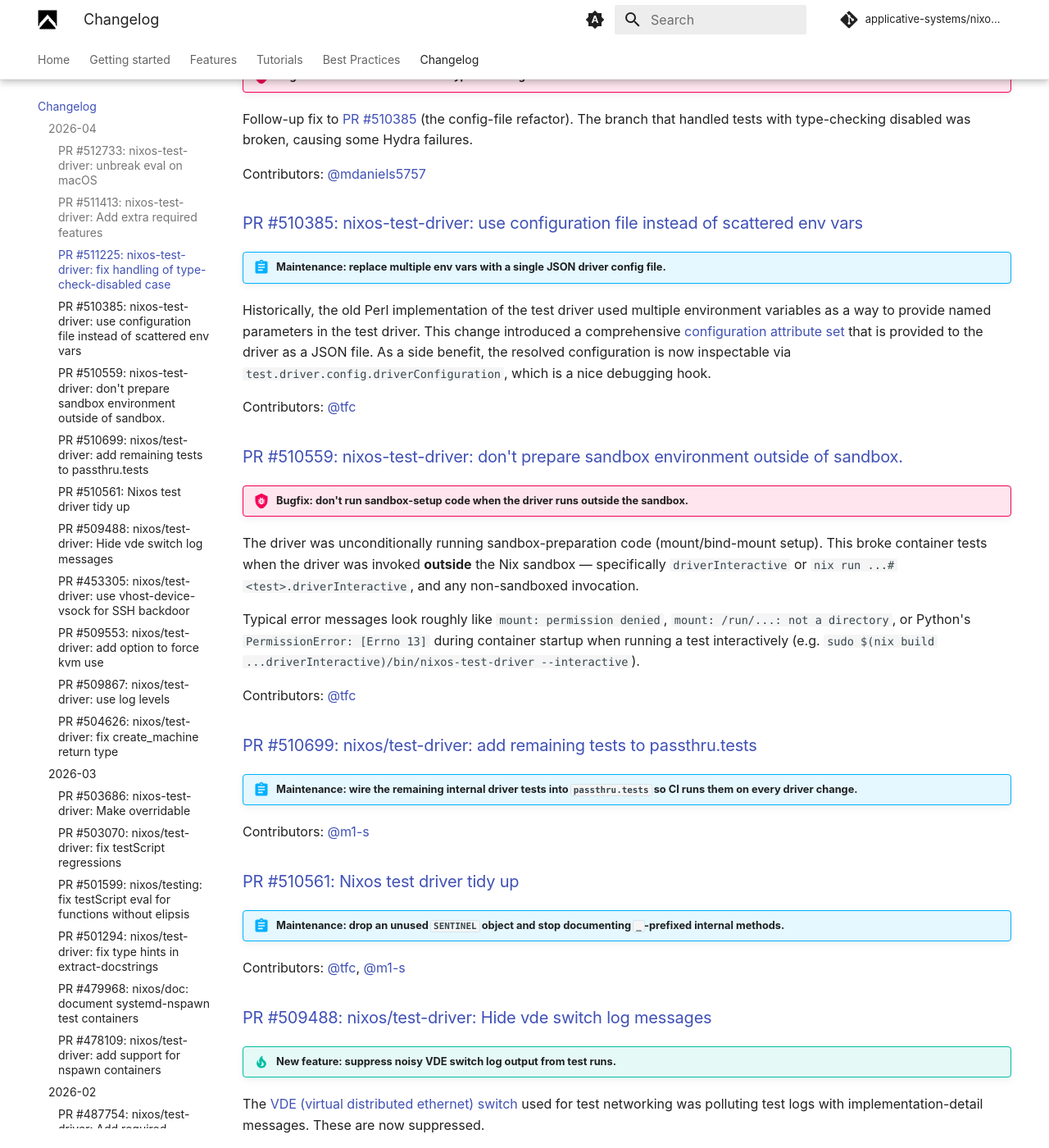
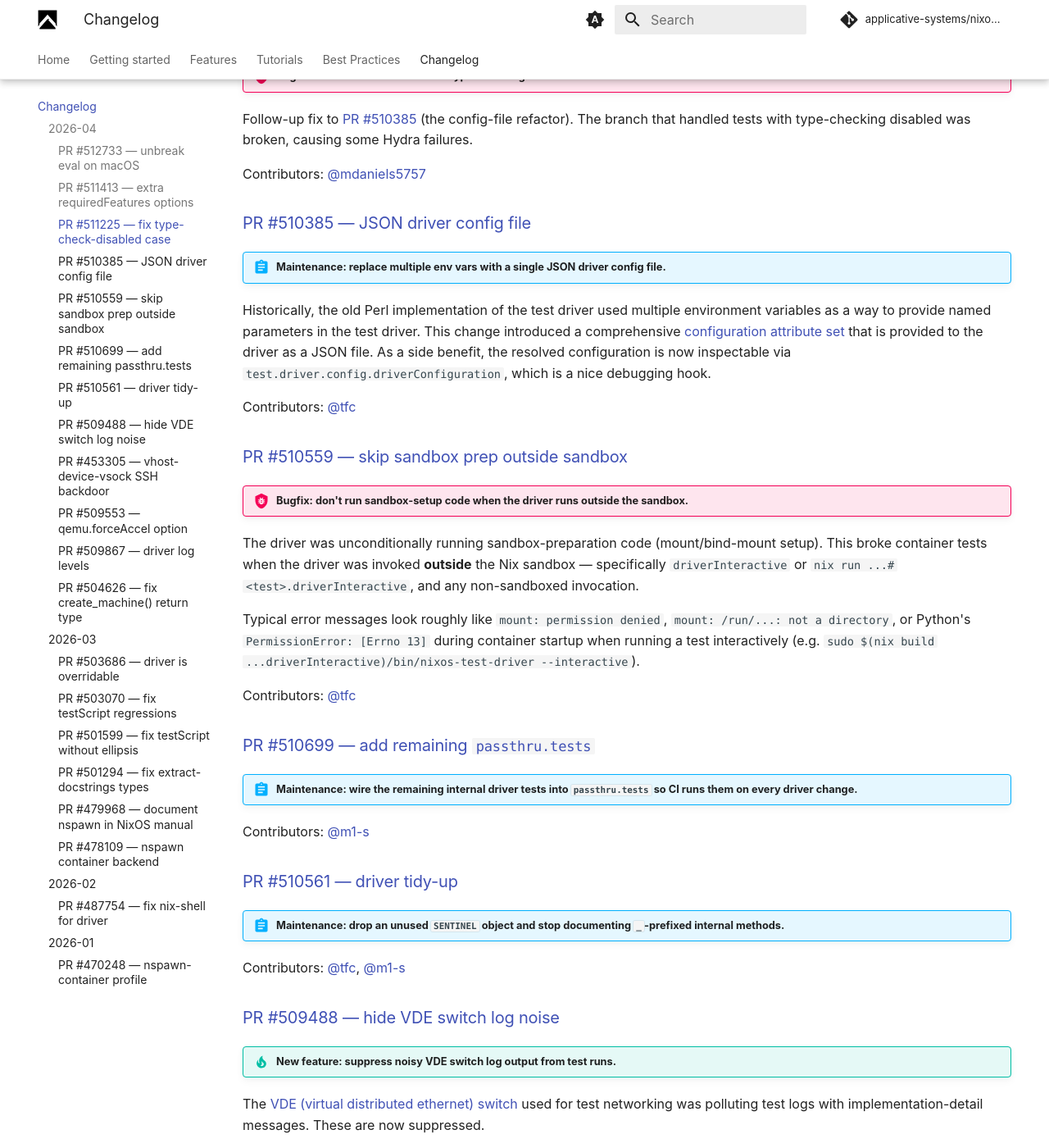
Before and after one commit to applicative-systems/nixos-test-driver-manual, an MkDocs documentation site: the page built from docs/changelog.md, in a window 1280 px wide and 1400 px high, scrolled down 1117 px. Shown: the whole window at 82% size. Built offline with MkDocs 1.6.1 and Material for MkDocs 9.7.7, drawn with Linux system fonts in a browser that asks for light colours; plug-ins that fetch from the network failed and are left out; comment, search, counter and statistics services are not loaded; some of the changed text lies outside the part shown.

Commit message:
make changelog titles shorter

```diff
--- a/docs/changelog.md
+++ b/docs/changelog.md
@@ -1,6 +1,6 @@
 ## 2026-04
 
-### [PR #512733: nixos-test-driver: unbreak eval on macOS](https://github.com/NixOS/nixpkgs/pull/512733)
+### [PR #512733 — unbreak eval on macOS](https://github.com/NixOS/nixpkgs/pull/512733)
 
 !!! bug "Bugfix: restore evaluation of NixOS tests on macOS."
 
@@ -14,7 +14,7 @@ Typical error messages looked roughly like `error: Package 'vhost-device-vsock-.
 
 Contributors: [@tfc](https://github.com/tfc), [@vcunat](https://github.com/vcunat)
 
-### [PR #511413: nixos-test-driver: Add extra required features](https://github.com/NixOS/nixpkgs/pull/511413)
+### [PR #511413 — extra `requiredFeatures` options](https://github.com/NixOS/nixpkgs/pull/511413)
 
 !!! tip "New feature: declare extra required builder features and opt into the `/dev/net` sandbox check."
 
@@ -27,7 +27,7 @@ This is also interesting for anyone running **CUDA / GPU tests**: [see CUDA test
 
 Contributors: [@tfc](https://github.com/tfc)
 
-### [PR #511225: nixos-test-driver: fix handling of type-check-disabled case](https://github.com/NixOS/nixpkgs/pull/511225)
+### [PR #511225 — fix type-check-disabled case](https://github.com/NixOS/nixpkgs/pull/511225)
 
 !!! bug "Bugfix: restore tests that run with type-checking disabled."
 
@@ -35,7 +35,7 @@ Follow-up fix to [PR #510385](https://github.com/NixOS/nixpkgs/pull/510385) (the
 
 Contributors: [@mdaniels5757](https://github.com/mdaniels5757)
 
-### [PR #510385: nixos-test-driver: use configuration file instead of scattered env vars](https://github.com/NixOS/nixpkgs/pull/510385)
+### [PR #510385 — JSON driver config file](https://github.com/NixOS/nixpkgs/pull/510385)
 
 !!! abstract "Maintenance: replace multiple env vars with a single JSON driver config file."
 
@@ -45,7 +45,7 @@ As a side benefit, the resolved configuration is now inspectable via `test.drive
 
 Contributors: [@tfc](https://github.com/tfc)
 
-### [PR #510559: nixos-test-driver: don't prepare sandbox environment outside of sandbox.](https://github.com/NixOS/nixpkgs/pull/510559)
+### [PR #510559 — skip sandbox prep outside sandbox](https://github.com/NixOS/nixpkgs/pull/510559)
 
 !!! bug "Bugfix: don't run sandbox-setup code when the driver runs outside the sandbox."
 
@@ -55,19 +55,19 @@ Typical error messages look roughly like `mount: permission denied`, `mount: /ru
 
 Contributors: [@tfc](https://github.com/tfc)
 
-### [PR #510699: nixos/test-driver: add remaining tests to passthru.tests](https://github.com/NixOS/nixpkgs/pull/510699)
+### [PR #510699 — add remaining `passthru.tests`](https://github.com/NixOS/nixpkgs/pull/510699)
 
 !!! abstract "Maintenance: wire the remaining internal driver tests into `passthru.tests` so CI runs them on every driver change."
 
 Contributors: [@m1-s](https://github.com/m1-s)
 
-### [PR #510561: Nixos test driver tidy up](https://github.com/NixOS/nixpkgs/pull/510561)
+### [PR #510561 — driver tidy-up](https://github.com/NixOS/nixpkgs/pull/510561)
 
 !!! abstract "Maintenance: drop an unused `SENTINEL` object and stop documenting `_`-prefixed internal methods."
 
 Contributors: [@tfc](https://github.com/tfc), [@m1-s](https://github.com/m1-s)
 
-### [PR #509488: nixos/test-driver: Hide vde switch log messages](https://github.com/NixOS/nixpkgs/pull/509488)
+### [PR #509488 — hide VDE switch log noise](https://github.com/NixOS/nixpkgs/pull/509488)
 
 !!! tip "New feature: suppress noisy VDE switch log output from test runs."
 
@@ -77,7 +77,7 @@ Interesting for anyone who reads test logs — less noise, easier to find real i
 
 Contributors: [@m1-s](https://github.com/m1-s)
 
-### [PR #453305: nixos/test-driver: use vhost-device-vsock for SSH backdoor](https://github.com/NixOS/nixpkgs/pull/453305)
+### [PR #453305 — `vhost-device-vsock` SSH backdoor](https://github.com/NixOS/nixpkgs/pull/453305)
 
 !!! tip "New feature: SSH backdoor via `vhost-device-vsock` — no more `/dev/vhost-vsock` in `sandbox-paths`, no more CID conflicts."
 
@@ -92,7 +92,7 @@ Interesting for everyone using `sshBackdoor.enable = true;` and/or `enableDebugH
 
 Contributors: [@Ma27](https://github.com/Ma27)
 
-### [PR #509553: nixos/test-driver: add option to force kvm use](https://github.com/NixOS/nixpkgs/pull/509553)
+### [PR #509553 — `qemu.forceAccel` option](https://github.com/NixOS/nixpkgs/pull/509553)
 
 !!! tip "New feature: `qemu.forceAccel` fails fast when KVM/HVF is unavailable instead of silently falling back to slow TCG."
 
@@ -110,7 +110,7 @@ See also the [testing host setup chapter](setup.md).
 
 Contributors: [@m1-s](https://github.com/m1-s), [@tfc](https://github.com/tfc)
 
-### [PR #509867: nixos/test-driver: use log levels](https://github.com/NixOS/nixpkgs/pull/509867)
+### [PR #509867 — driver log levels](https://github.com/NixOS/nixpkgs/pull/509867)
 
 !!! tip "New feature: proper log levels in the test driver's Python logger."
 
@@ -122,7 +122,7 @@ See the new [Driver log levels](features/log-levels.md) feature page.
 
 Contributors: [@m1-s](https://github.com/m1-s)
 
-### [PR #504626: nixos/test-driver: fix create_machine return type](https://github.com/NixOS/nixpkgs/pull/504626)
+### [PR #504626 — fix `create_machine()` return type](https://github.com/NixOS/nixpkgs/pull/504626)
 
 !!! bug "Bugfix: `create_machine()` return type now correctly annotated as `QemuMachine`."
 
@@ -132,7 +132,7 @@ Contributors: [@alyssais](https://github.com/alyssais)
 
 ## 2026-03
 
-### [PR #503686: nixos-test-driver: Make overridable](https://github.com/NixOS/nixpkgs/pull/503686)
+### [PR #503686 — driver is overridable](https://github.com/NixOS/nixpkgs/pull/503686)
 
 !!! tip "New feature: the Python test driver is now a proper package (`pkgs.nixos-test-driver`) that can be overridden via overlays."
 
@@ -144,7 +144,7 @@ See the [Overriding the test driver itself](tutorials/applying-overlays.md#overr
 
 Contributors: [@tfc](https://github.com/tfc)
 
-### [PR #503070: nixos/test-driver: fix testScript regressions](https://github.com/NixOS/nixpkgs/pull/503070)
+### [PR #503070 — fix `testScript` regressions](https://github.com/NixOS/nixpkgs/pull/503070)
 
 !!! bug "Bugfix: restore `testScript` linting and expose a generic `machines` variable after the nspawn refactor."
 
@@ -152,7 +152,7 @@ Cleanup of regressions introduced by [the big nspawn PR #478109](https://github.
 
 Contributors: [@kmein](https://github.com/kmein)
 
-### [PR #501599: nixos/testing: fix testScript eval for functions without elipsis](https://github.com/NixOS/nixpkgs/pull/501599)
+### [PR #501599 — fix `testScript` without ellipsis](https://github.com/NixOS/nixpkgs/pull/501599)
 
 !!! bug "Bugfix: restore `testScript = { nodes }: ...` (strict pattern match without `...`) which broke after the nspawn PR added a `containers` argument."
 
@@ -160,7 +160,7 @@ The nspawn PR added a `containers` argument to the `testScript` function caller.
 
 Contributors: [@Mic92](https://github.com/Mic92)
 
-### [PR #501294: nixos/test-driver: fix type hints in extract-docstrings](https://github.com/NixOS/nixpkgs/pull/501294)
+### [PR #501294 — fix `extract-docstrings` types](https://github.com/NixOS/nixpkgs/pull/501294)
 
 !!! bug "Bugfix: correct type annotations in the docstring-extraction script after the nspawn refactor."
 
@@ -170,7 +170,7 @@ Typical error messages look roughly like a manual build failure with `mypy: erro
 
 Contributors: [@kmein](https://github.com/kmein)
 
-### [PR #479968: nixos/doc: document systemd-nspawn test containers](https://github.com/NixOS/nixpkgs/pull/479968)
+### [PR #479968 — document nspawn in NixOS manual](https://github.com/NixOS/nixpkgs/pull/479968)
 
 !!! tip "New feature: upstream NixOS manual now documents the systemd-nspawn test backend."
 
@@ -180,7 +180,7 @@ This is the **upstream** equivalent of what this manual covers in [Features: Con
 
 Contributors: [@kmein](https://github.com/kmein)
 
-### [PR #478109: nixos/test-driver: add support for nspawn containers](https://github.com/NixOS/nixpkgs/pull/478109)
+### [PR #478109 — nspawn container backend](https://github.com/NixOS/nixpkgs/pull/478109)
 
 !!! tip "New feature: systemd-nspawn as a second machine backend alongside QEMU — ~25% faster, no bare-metal required, enables GPU/device bind-mounts."
 
@@ -211,7 +211,7 @@ Contributors: [@kmein](https://github.com/kmein), [@jfly](https://github.com/jfl
 
 ## 2026-02
 
-### [PR #487754: nixos/test-driver: Add required attributes to package call](https://github.com/NixOS/nixpkgs/pull/487754)
+### [PR #487754 — fix `nix-shell` for driver](https://github.com/NixOS/nixpkgs/pull/487754)
 
 !!! bug "Bugfix: `nix-shell` now works in `nixpkgs/nixos/lib/test-driver` again."
 
@@ -231,7 +231,7 @@ Contributors: [@l0b0](https://github.com/l0b0), [@tfc](https://github.com/tfc)
 
 ## 2026-01
 
-### [PR #470248: nixos/nspawn-container: init a new nspawn-container profile](https://github.com/NixOS/nixpkgs/pull/470248)
+### [PR #470248 — `nspawn-container` profile](https://github.com/NixOS/nixpkgs/pull/470248)
 
 !!! tip "New feature: standalone `nspawn-container` NixOS profile — the foundation for container-based tests."
 
```
